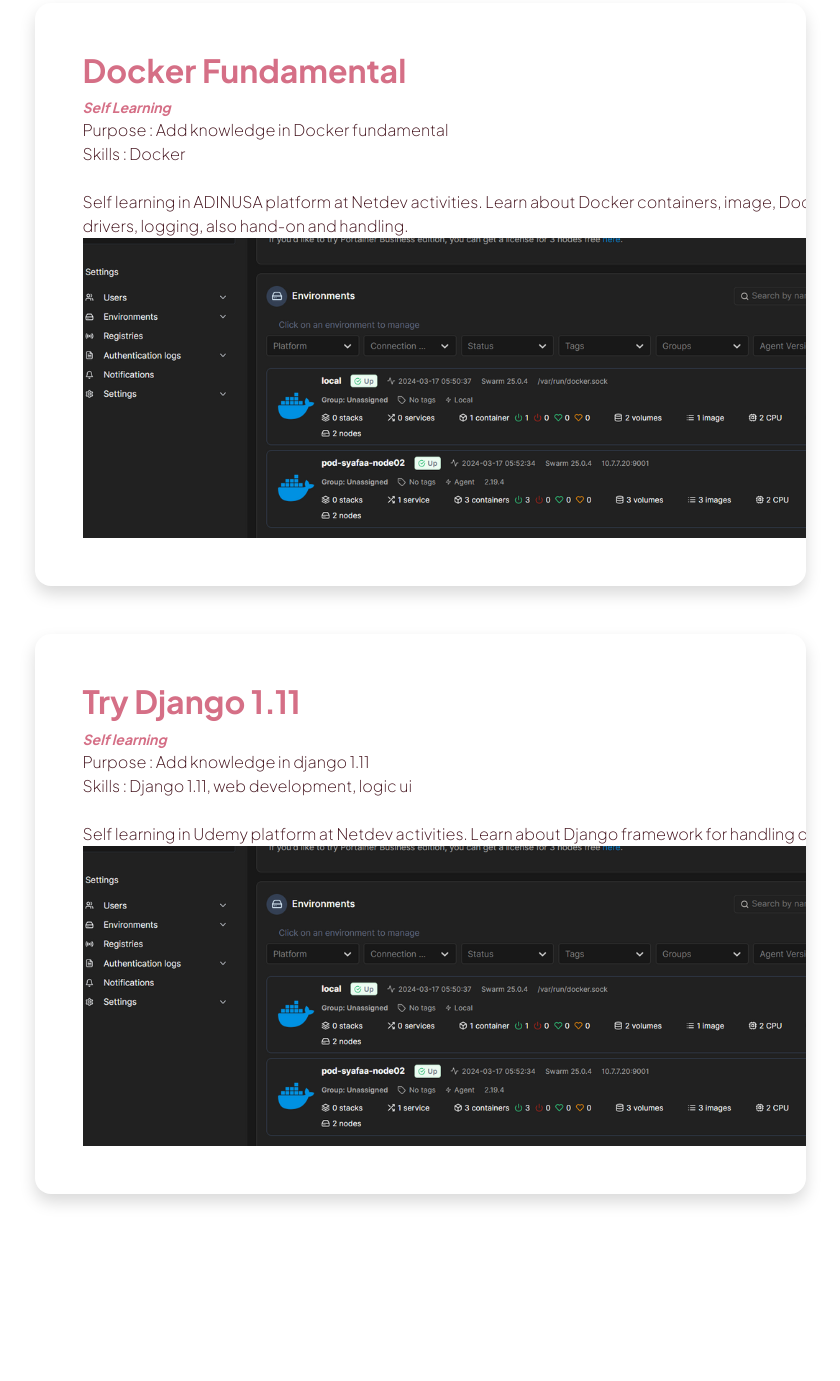
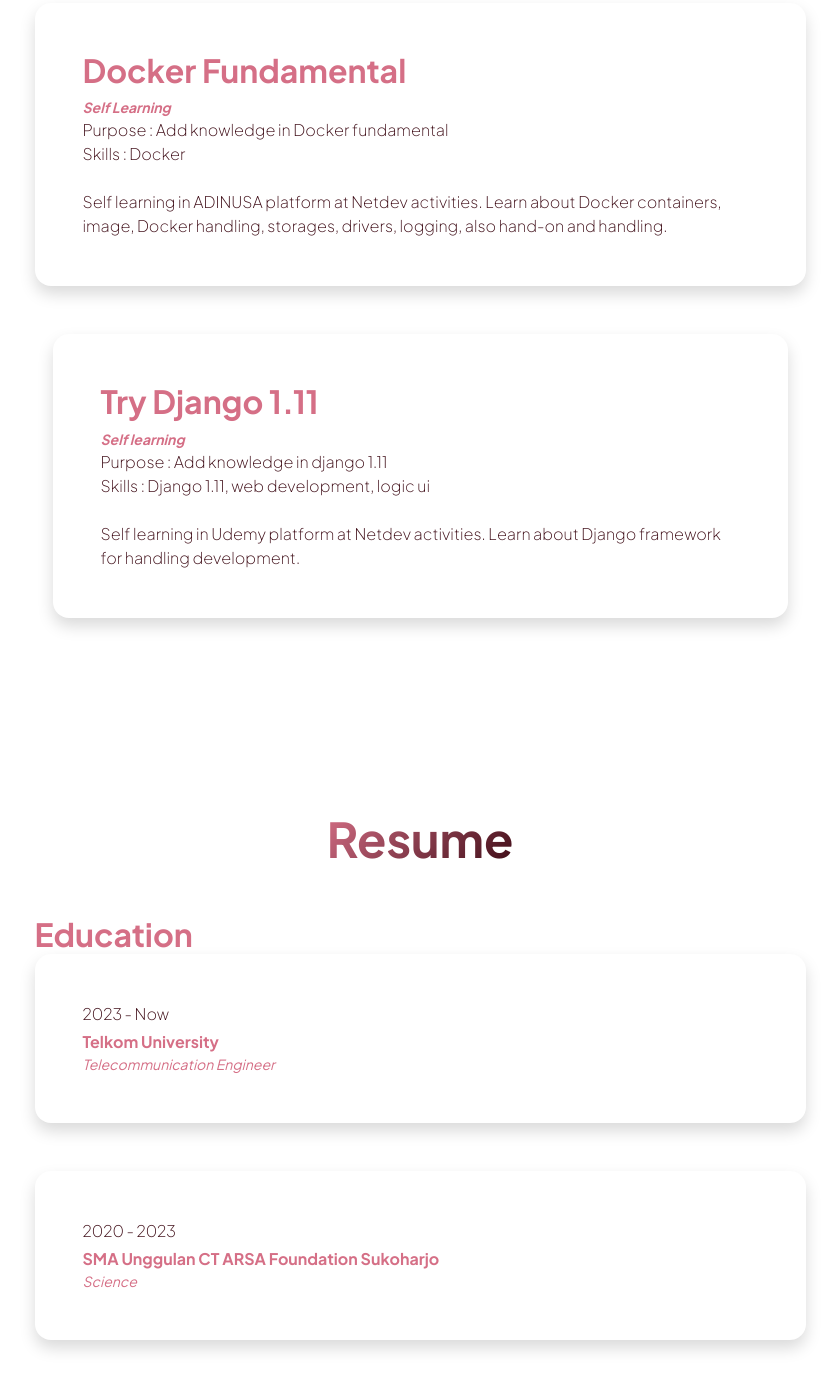
Before and after one commit to syafaningrum/portofolio, a plain HTML site: page index.html in a window 1280 px wide. Shown: the part 1206-2587 px from the top of the page, without its empty margins (220-1060 px from the left). Drawn offline with nearby package versions, Linux system fonts and the light colour scheme; a script that the page names is missing.

Commit message:
Update index.html

```diff
--- a/index.html
+++ b/index.html
@@ -73,7 +73,7 @@
                                             <div class="text-secondary fw-lighter">Purpose : Add knowledge in Docker fundamental</div>
                                             <div class="text-secondary fw-lighter">Skills : Docker</div>
                                             <div class="text-secondary fw-lighter"><br>Self learning in ADINUSA platform at Netdev activities. Learn about Docker containers, image, Docker handling, storages, drivers, logging, also hand-on and handling.</div>
-                                            <img src="./assets/docker.png"></div>
+
                                         </div>
                                     </div>
                                 </div>
@@ -91,7 +91,7 @@
                                             <div class="text-secondary fw-lighter">Purpose : Add knowledge in django 1.11</div>
                                             <div class="text-secondary fw-lighter">Skills : Django 1.11, web development, logic ui</div>
                                             <div class="text-secondary fw-lighter"><br>Self learning in Udemy platform at Netdev activities. Learn about Django framework for handling development. </div>
-                                            <img src="./assets/docker.png"></div>
+
                                         </div>
                                     </div>
                                 </div>
```
